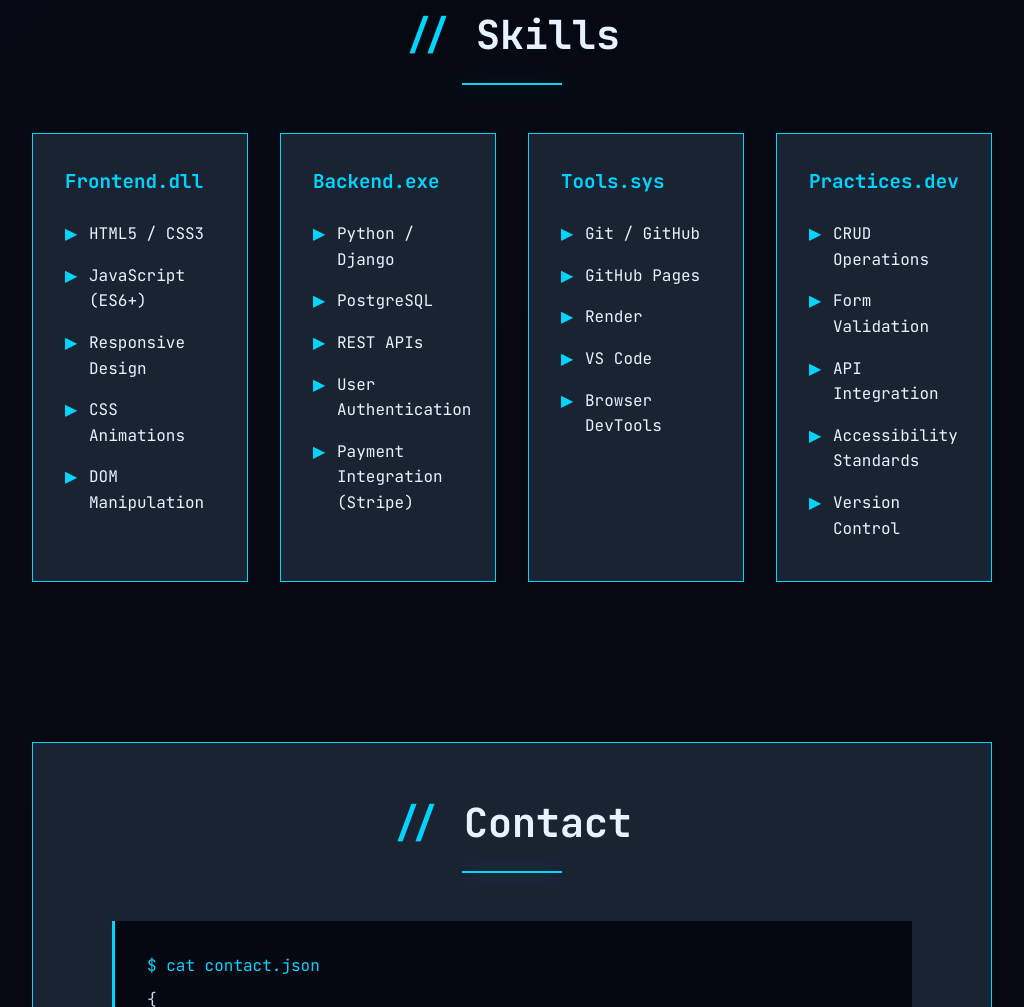
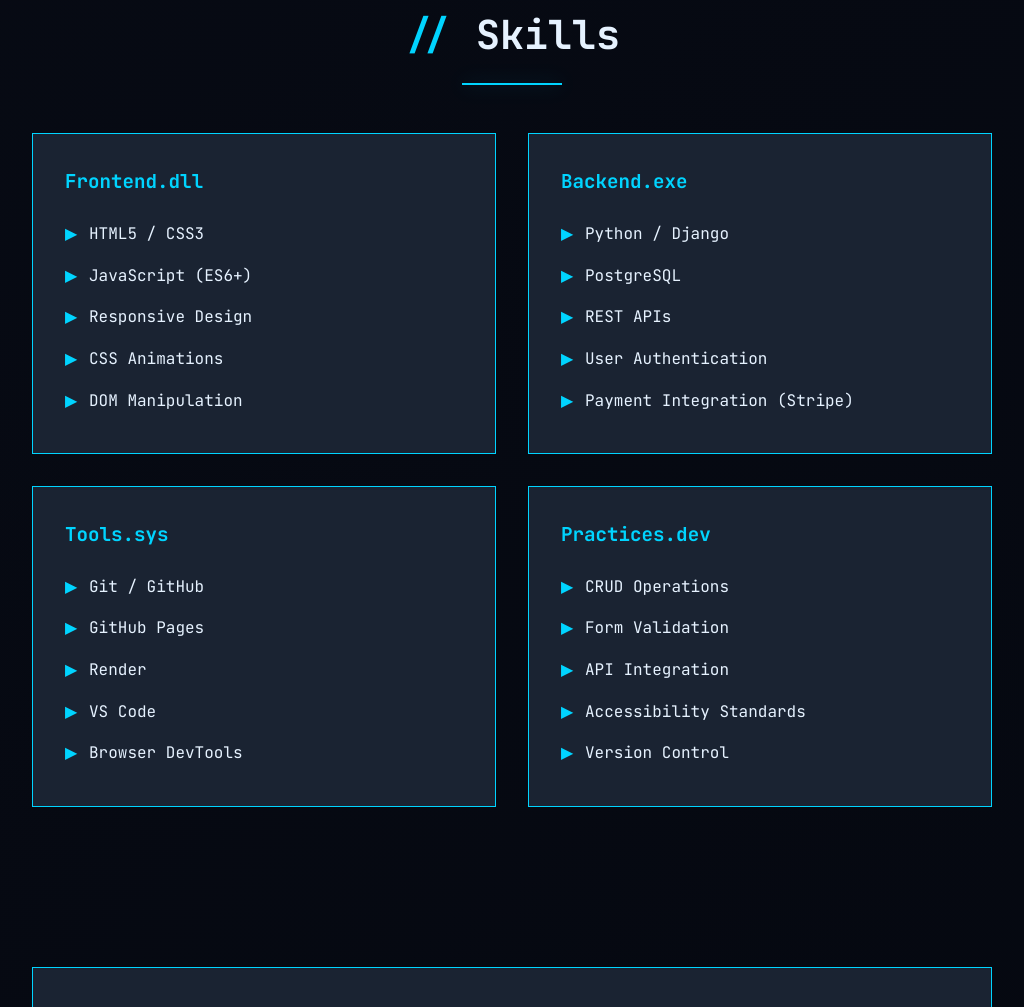
Before and after one commit to aransys/matrix-portfolio, an Astro site: page / in a window 1024 px wide. Shown: the part 5449-6456 px from the top of the page. Built offline with nearby package versions, Linux system fonts and the light colour scheme; Astro itself is replaced by a stand-in of ours.

Commit message:
style: add responsive grid adjustments to Skills component for improved layout on medium-sized screens

```diff
--- a/src/components/Skills.astro
+++ b/src/components/Skills.astro
@@ -112,6 +112,12 @@ const skillCategories = [
     transition: color 0.5s ease;
   }
 
+  @media (max-width: 1024px) and (min-width: 769px) {
+    .skills-grid {
+      grid-template-columns: repeat(2, 1fr);
+    }
+  }
+
   @media (max-width: 768px) {
     .skills-grid {
       grid-template-columns: 1fr;
```
